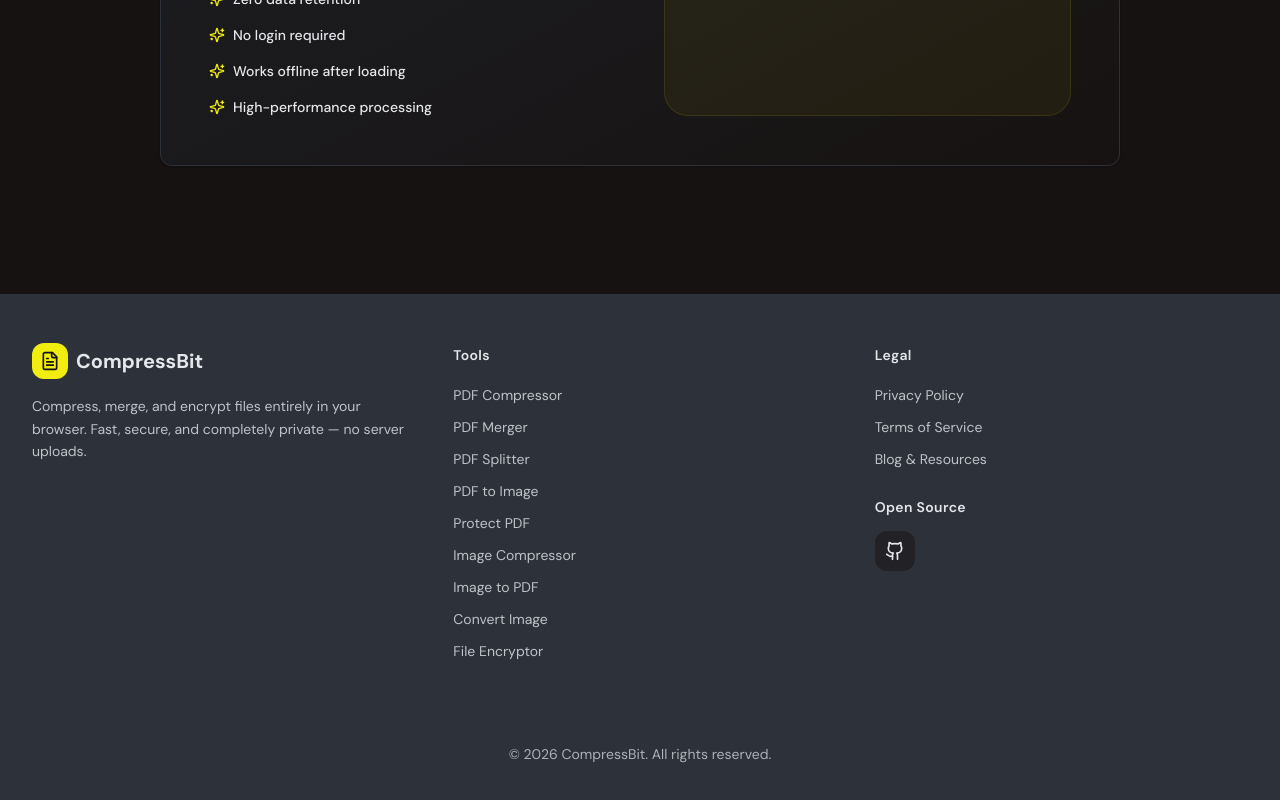
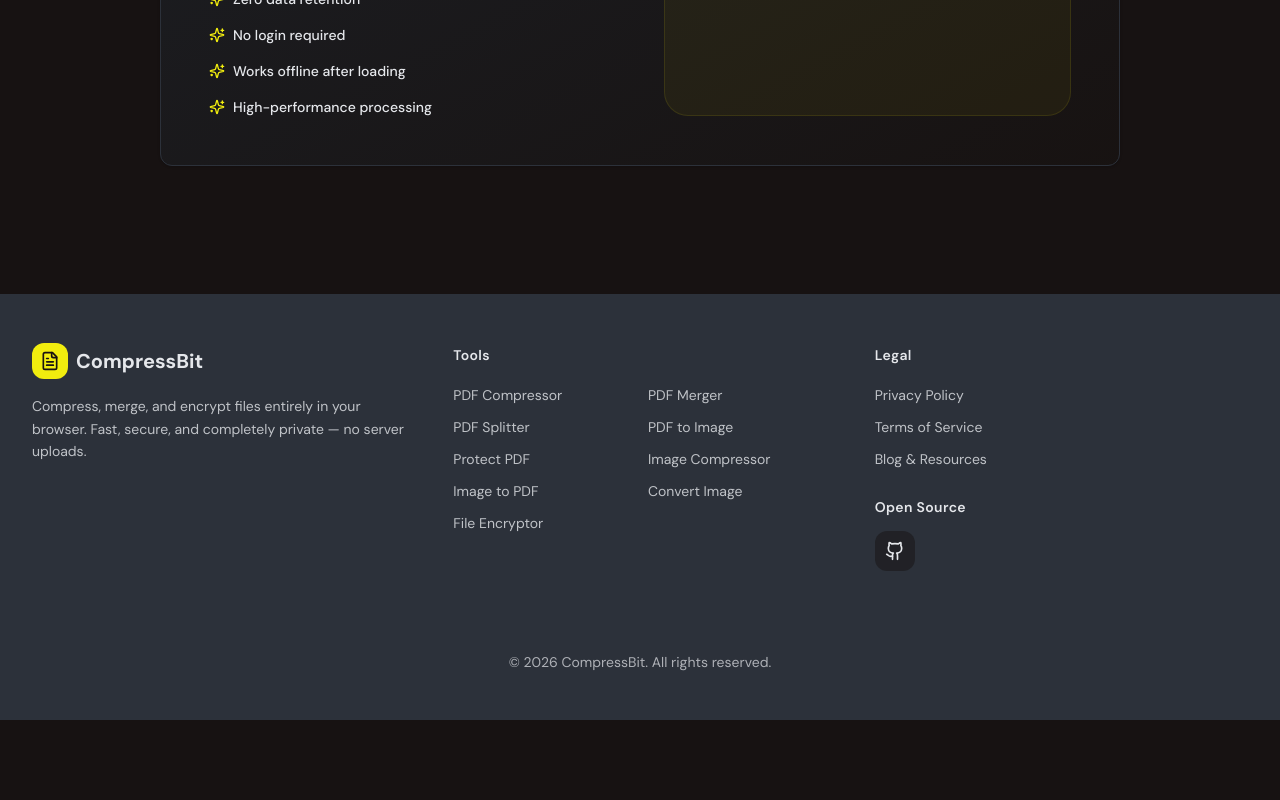
Before and after one commit to om289/COMPRESSBIT, a React (Vite) app in the folder apps/web/: page / in a window 1280 px wide. Shown: the part 2068-2868 px from the top of the page. After the commit the page ends 2788 px from the top, so only its background shows below. Built offline with nearby package versions, Linux system fonts and the light colour scheme.

Commit message:
style(footer): refactor tool links list into 2-column grid for space efficiency

```diff
--- a/apps/web/src/components/Footer.jsx
+++ b/apps/web/src/components/Footer.jsx
@@ -43,7 +43,7 @@
           {/* Tools */}
           <div className="space-y-4">
             <span className="text-sm font-semibold tracking-wide">Tools</span>
-            <ul className="space-y-2">
+            <ul className="grid grid-cols-2 gap-x-4 gap-y-2">
               {toolLinks.map((link) => (
                 <li key={link.name}>
                   <Link
```
